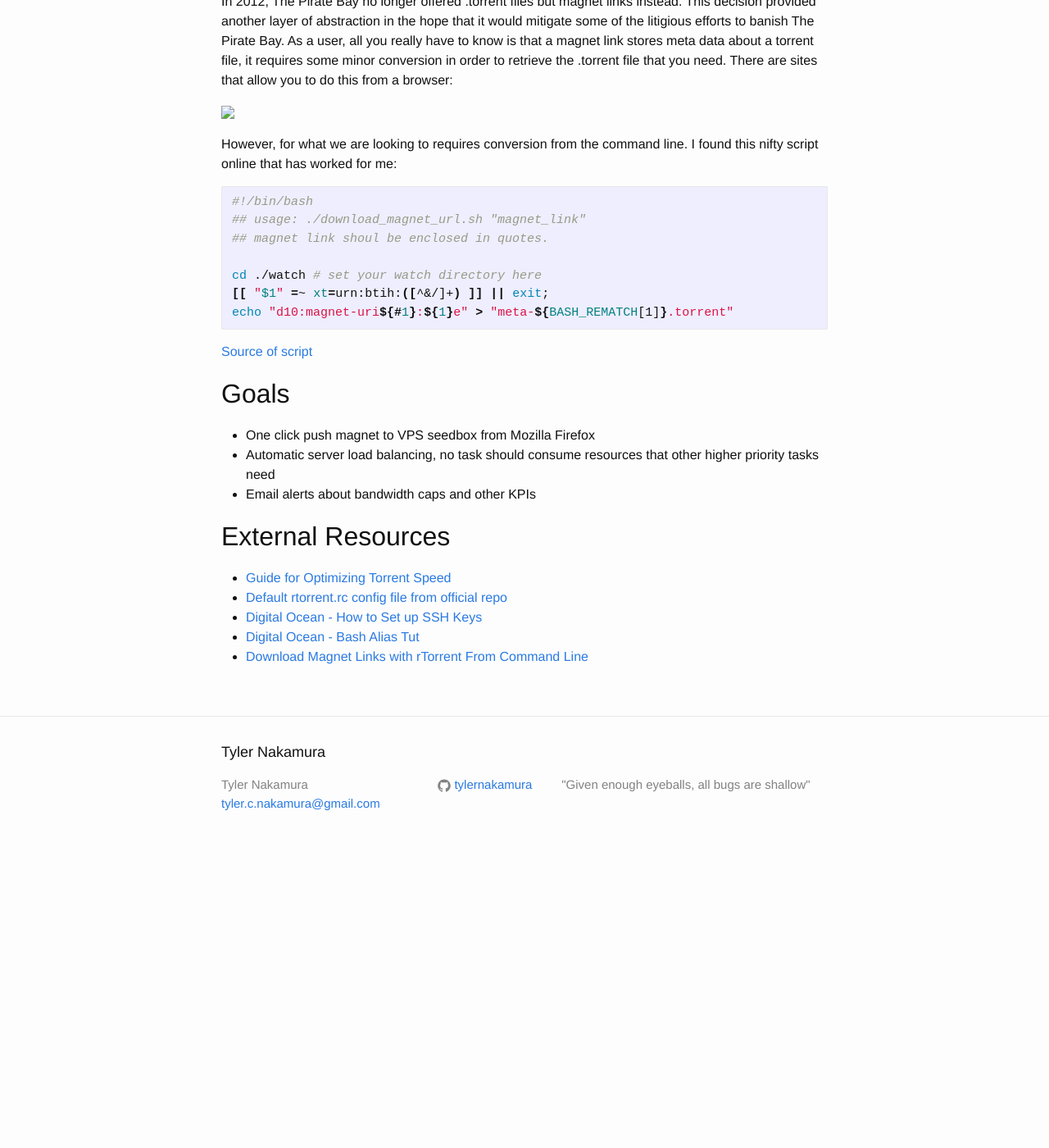
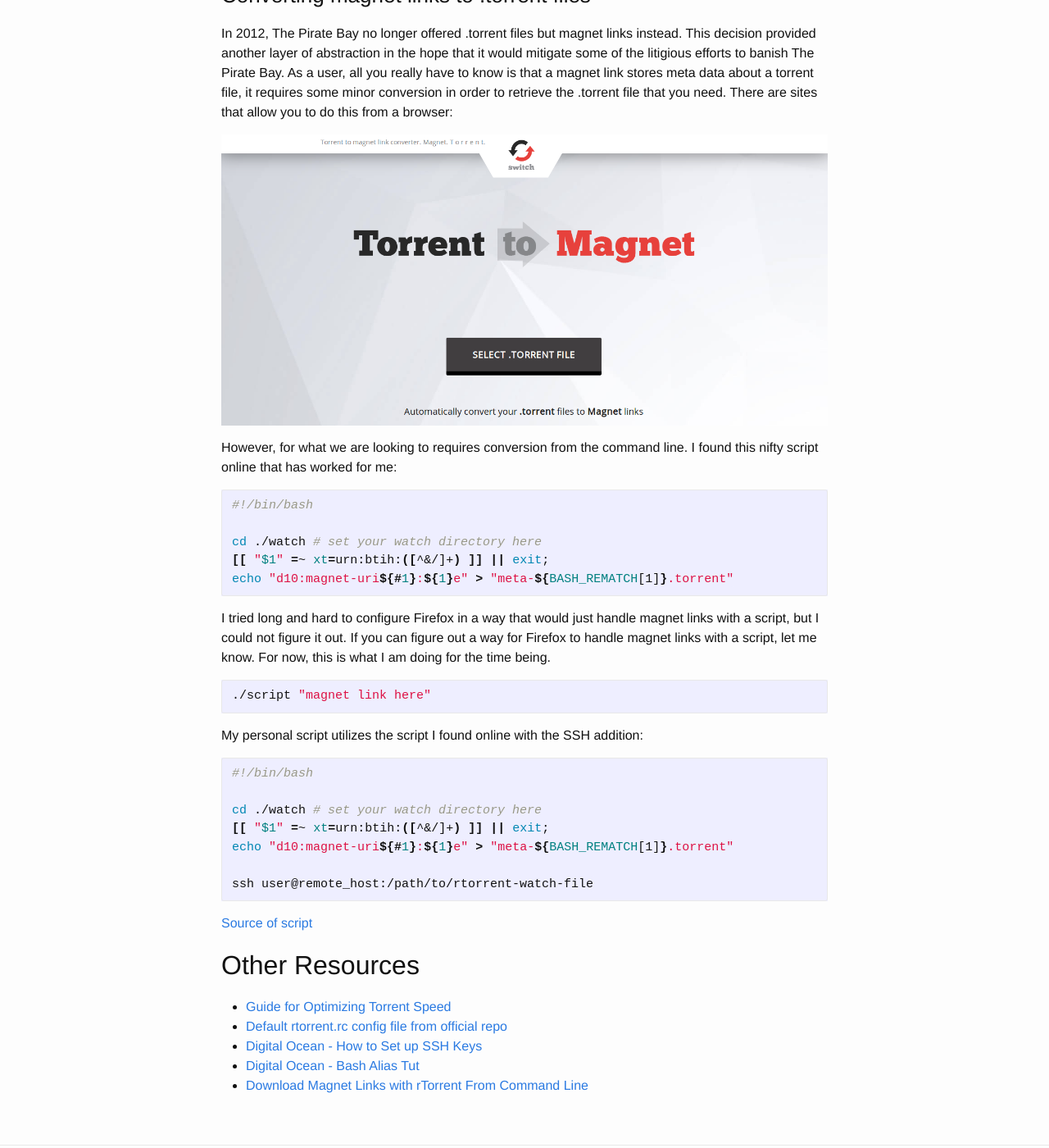
Before and after one commit to ahlim0m/tylernakamura.github.io, a Jekyll site: the page built from _posts/2016-05-03-configuring-my-seedbox.markdown, in a window 1280 px wide and 1400 px high, scrolled down 1953 px. Shown: the whole window at 82% size. Built offline with Jekyll 4.4.1, drawn with Linux system fonts in a browser that asks for light colours; before the commit the page ends 3004 px from its top, so only the background shows below that; some of the changed text lies outside the part shown.

Commit message:
fix image load

````diff
--- a/_posts/2016-05-03-configuring-my-seedbox.markdown
+++ b/_posts/2016-05-03-configuring-my-seedbox.markdown
@@ -52,7 +52,7 @@
 I found a lot of the following information [from this blog post](https://harbhag.wordpress.com/2010/06/30/tutorial-using-rtorrent-on-linux-like-a-pro/).
 
 ### Running rTorrent in the Background
-In order for rTorrent to continue seeding, it has to continue running. Unfortunately calling **rtorrent &** will not work.
+In order for rTorrent to continue seeding, it has to continue running. I have found that calling **rtorrent &** doesn't really work as expected.
 
 I looked at [this solution on a forum](http://www.linuxquestions.org/questions/linux-general-1/problem-using-screen-cannot-open-your-terminal-'-dev-pts-0'-please-check-338313/). And found that running the following commands will allow you to run rTorrent in the background:
 
@@ -61,6 +61,8 @@
 ```
 
 Then press ctr+a, then ctrl+d to detach from the screen.
+
+Be mindful of the PID, in order to kill the process if you need to later.
 
 ### Converting magnet links to .torrent files
 
@@ -74,22 +76,36 @@
 
 ```bash
 #!/bin/bash
-## usage: ./download_magnet_url.sh "magnet_link"
-## magnet link shoul be enclosed in quotes.
 
 cd ./watch # set your watch directory here
 [[ "$1" =~ xt=urn:btih:([^&/]+) ]] || exit;
 echo "d10:magnet-uri${#1}:${1}e" > "meta-${BASH_REMATCH[1]}.torrent"
 ```
 
+I tried long and hard to configure Firefox in a way that would just handle magnet links with a script, but I could not figure it out. If you can figure out a way for Firefox to handle magnet links with a script, let me know. For now, this is what I am doing for the time being.
+
+```bash
+./script "magnet link here"
+```
+
+My personal script utilizes the script I found online with the SSH addition:
+
+```bash
+#!/bin/bash
+
+cd ./watch # set your watch directory here
+[[ "$1" =~ xt=urn:btih:([^&/]+) ]] || exit;
+echo "d10:magnet-uri${#1}:${1}e" > "meta-${BASH_REMATCH[1]}.torrent"
+
+ssh user@remote_host:/path/to/rtorrent-watch-file
+```
+
+
+
+
 [Source of script](http://snarvaez.com.ar/libertad/index.php/2013/05/10/download-magnet-links-with-rtorrent-from-command-line/)
 
-## Goals
-- One click push magnet to VPS seedbox from Mozilla Firefox
-- Automatic server load balancing, no task should consume resources that other higher priority tasks need
-- Email alerts about bandwidth caps and other KPIs
-
-## External Resources
+## Other Resources
 - [Guide for Optimizing Torrent Speed](https://torrentfreak.com/optimize-your-bittorrent-download-speed/)
 - [Default rtorrent.rc config file from official repo](https://raw.githubusercontent.com/rakshasa/rtorrent/master/doc/rtorrent.rc)
 - [Digital Ocean - How to Set up SSH Keys](https://www.digitalocean.com/community/tutorials/how-to-set-up-ssh-keys--2)
````
Also changed, not shown: images/torrent-magnet-site-screenshot.png (added).
